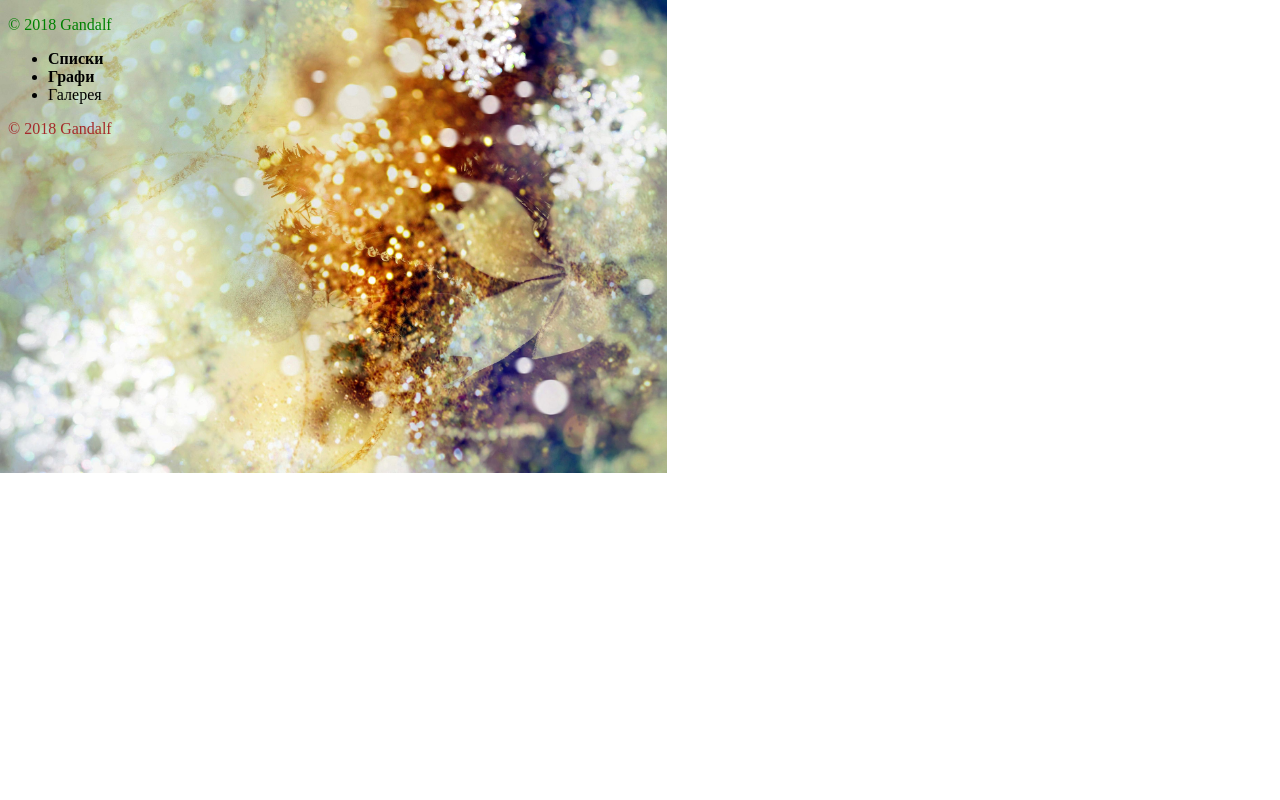
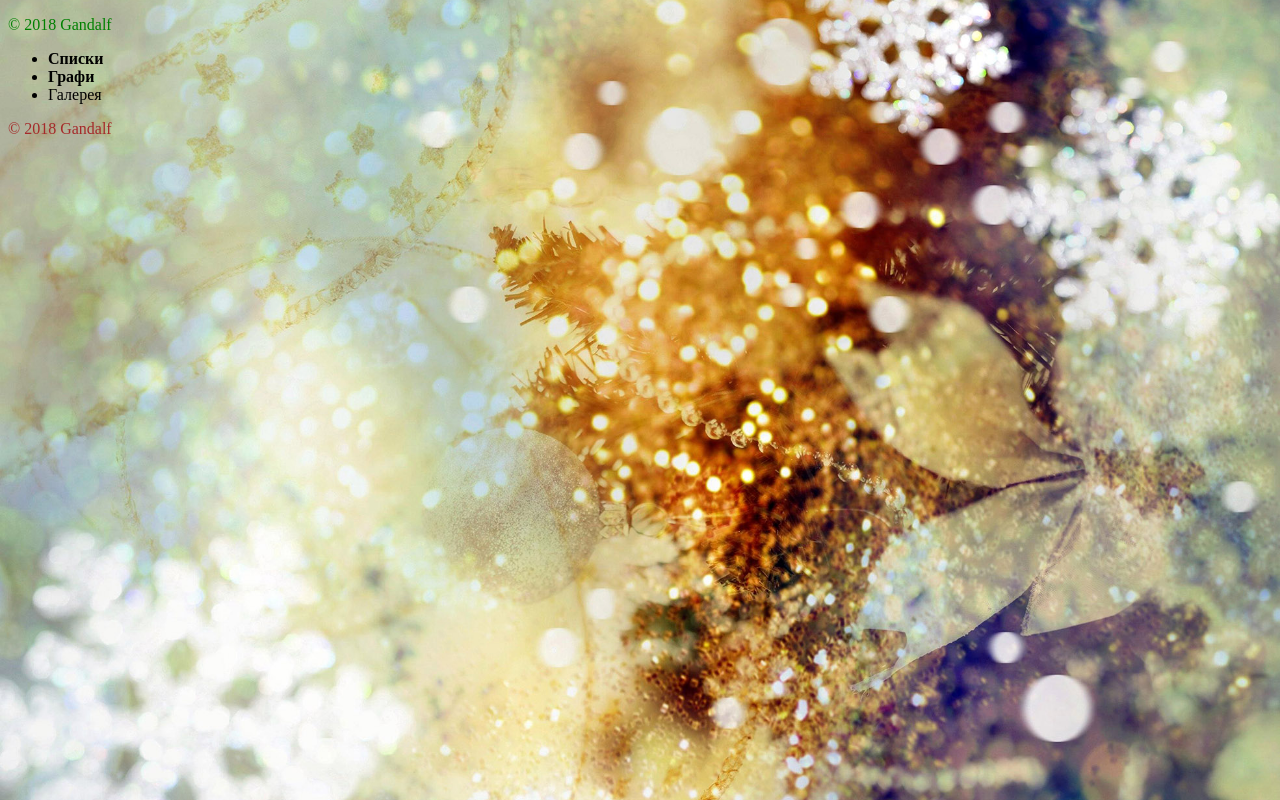
Before and after one commit to warlev602/warlev602.github.io, a plain HTML site: page index.html in a window 1280 px wide. Drawn offline with Linux system fonts and the light colour scheme.

Commit message:
Update main.css

```diff
--- a/main.css
+++ b/main.css
@@ -8,6 +8,8 @@ html{
     background-image: url(101.jpg) ;
 background-size: 500pt;
 background-repeat: no-repeat;
+    background: url(101.jpg) center center no-repeat fixed;
+    background-size: cover;
 }
 #foto {
 width: 600px;
```
